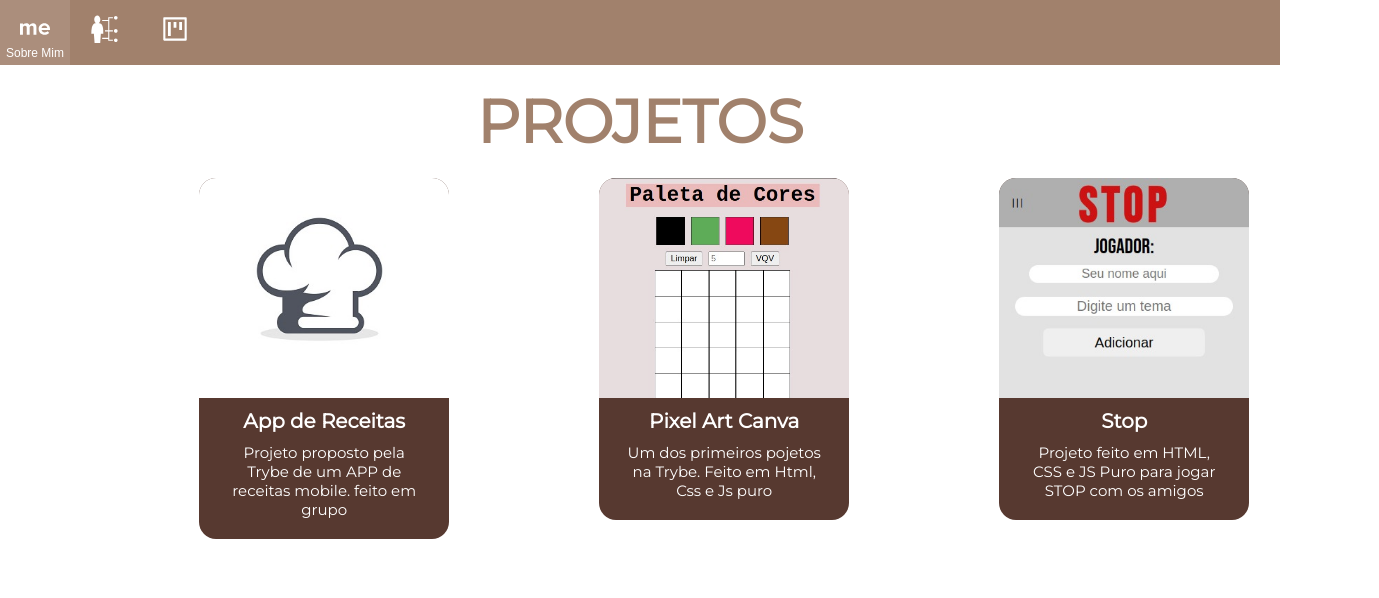
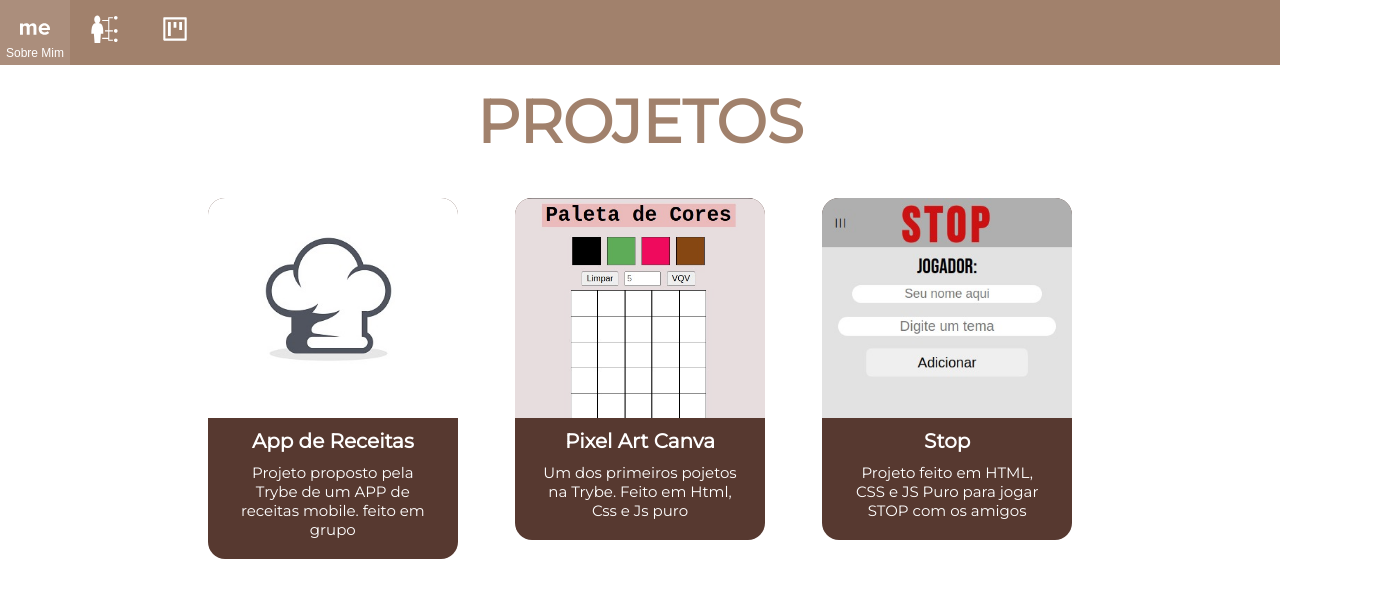
Before and after one commit to jotapedrok/jotapedrok.github.io, a React (Create React App) app: page /#/projects in a window 1280 px wide. Shown: the top 598 px of the page, 1379 px wide, since content can reach past the window. Built offline with nearby package versions, Linux system fonts and the light colour scheme.

Commit message:
retira grid pag projetos

```diff
--- a/src/Styles/CSS/index.css
+++ b/src/Styles/CSS/index.css
@@ -270,9 +270,11 @@ a {
   font-weight: bold;
 }
 .projects-content {
+  margin: 20px auto;
   width: 90%;
-  display: grid;
-  grid-template-columns: 400px 400px 400px 400px;
+  display: flex;
+  justify-content: space-around;
+  flex-wrap: wrap;
 }
 
 .project-details {
--- a/src/Styles/SASS/Projects.scss
+++ b/src/Styles/SASS/Projects.scss
@@ -16,8 +16,10 @@
     }
   }
   &-content {
+    margin: 20px auto;
     width: 90%;
-    display: grid;
-    grid-template-columns: 400px 400px 400px 400px;
+    display: flex;
+    justify-content: space-around;
+    flex-wrap: wrap;
   }
 }
```
Also changed, not shown: 1 other file (tests, documents, lock files or other folders).
